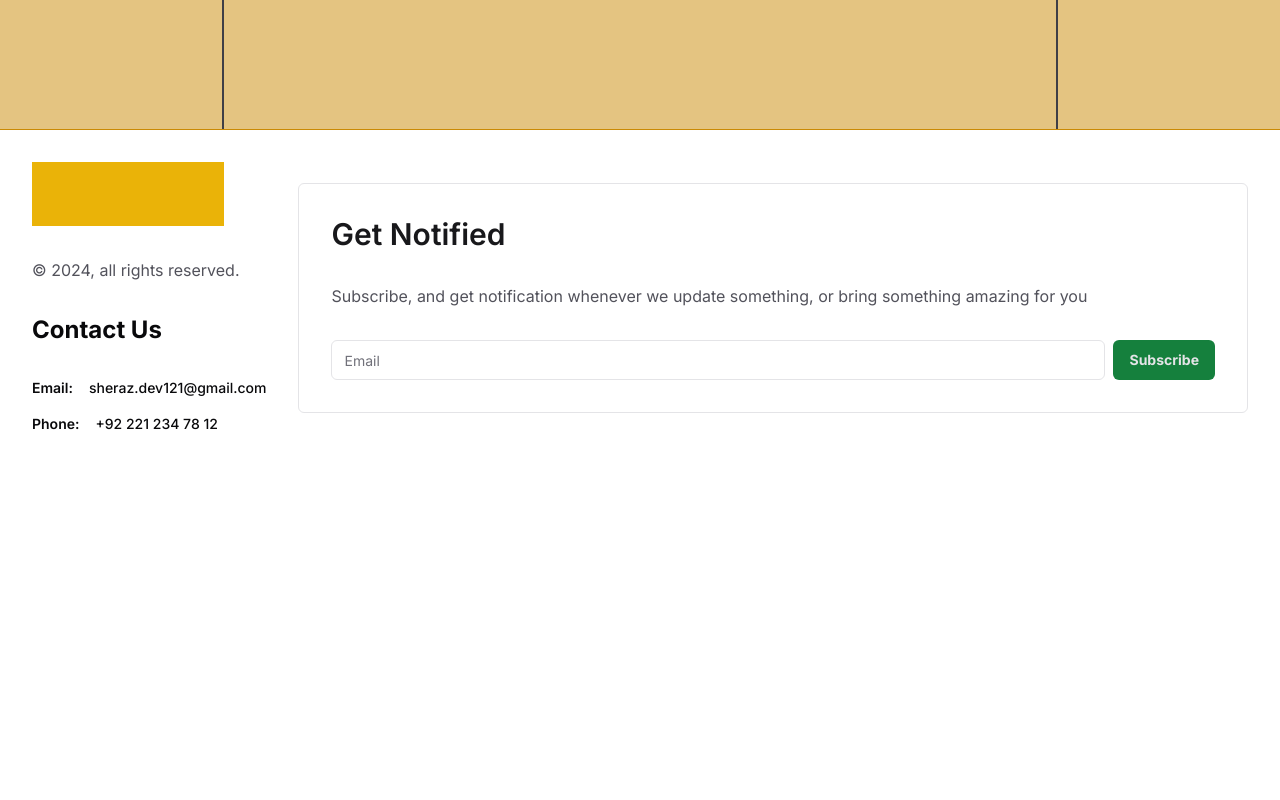
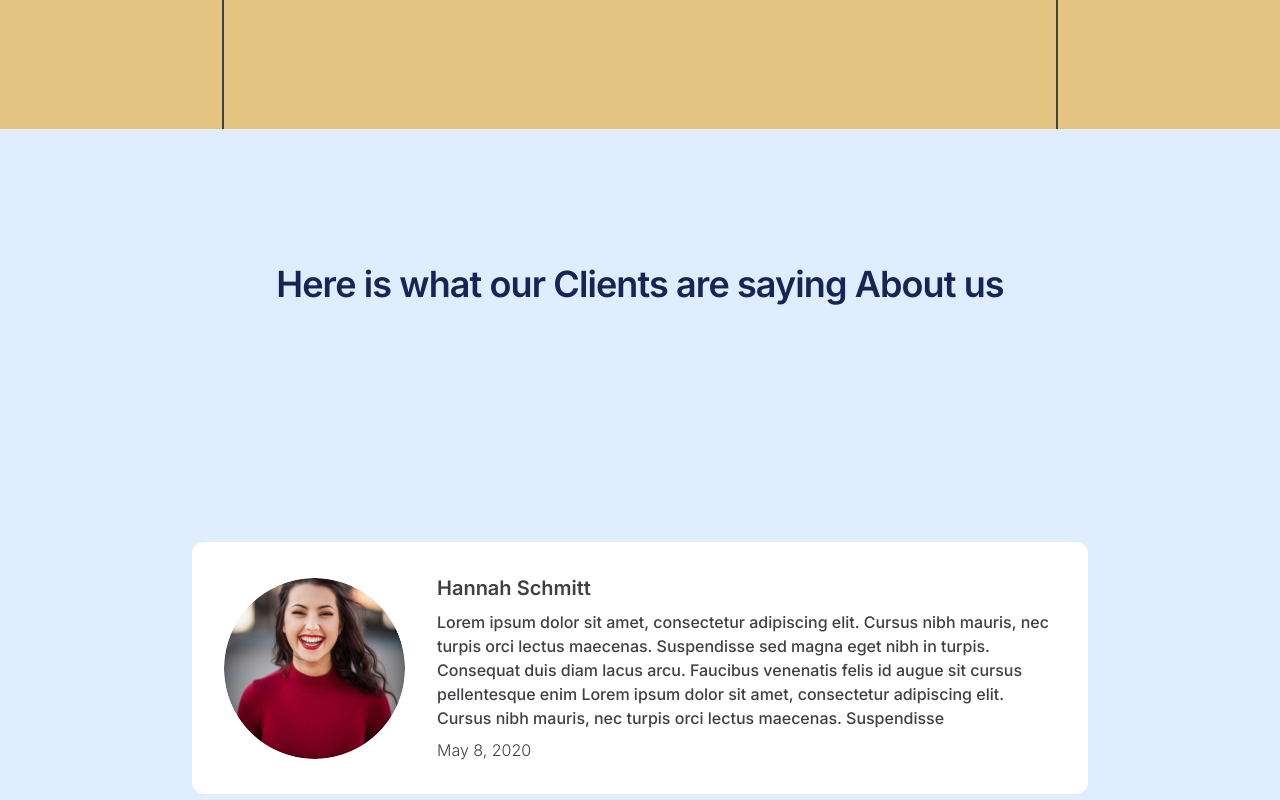
Before and after one commit to sheraz4196/twisto, a Next.js app: page / in a window 1280 px wide. Shown: the part 800-1600 px from the top of the page. Before the commit the page ends 1266 px from the top, so only its background shows below. Built offline with nearby package versions, Linux system fonts and the light colour scheme.

Commit message:
feat:testimonials.tsx design complete

```diff
--- a/app/_components/testimonials.tsx
+++ b/app/_components/testimonials.tsx
@@ -1,3 +1,42 @@
+import Image from 'next/image';
 export default function Testimonials() {
-  return <div>{/* Testimonials */}</div>;
+  return (
+    <div className="flex h-screen justify-center bg-blue-200/50 p-4  md:p-6 lg:p-8">
+      <div className="grid max-w-3xl place-items-center gap-4 text-blue-950 lg:max-w-4xl lg:gap-8">
+        <div>
+          <h1 className="text-3xl font-semibold tracking-tight lg:text-4xl">
+            Here is what our Clients are saying About us
+          </h1>
+        </div>
+        <div className="grid grid-cols-4 items-center gap-4 rounded-xl bg-white p-4 text-left text-zinc-700 md:p-6 lg:gap-5 lg:p-8">
+          <div className="">
+            <Image
+              src={'/client.jpg'}
+              alt="Client-Review"
+              className="h-auto w-auto rounded-full"
+              width={312}
+              height={160}
+            />
+          </div>
+          <div className="col-span-3 flex flex-col gap-2 text-base">
+            <div>
+              <h2 className="text-lg font-semibold lg:text-xl">Hannah Schmitt</h2>
+            </div>
+            <div className="font-medium">
+              <p>
+                Lorem ipsum dolor sit amet, consectetur adipiscing elit. Cursus nibh mauris, nec
+                turpis orci lectus maecenas. Suspendisse sed magna eget nibh in turpis. Consequat
+                duis diam lacus arcu. Faucibus venenatis felis id augue sit cursus pellentesque enim
+                Lorem ipsum dolor sit amet, consectetur adipiscing elit. Cursus nibh mauris, nec
+                turpis orci lectus maecenas. Suspendisse
+              </p>
+            </div>
+            <div className="font-light ">
+              <p>May 8, 2020</p>
+            </div>
+          </div>
+        </div>
+      </div>
+    </div>
+  );
 }
--- a/app/not-found.tsx
+++ b/app/not-found.tsx
@@ -14,7 +14,7 @@ export default function NotFound() {
           height={160}
         />
         <div className="flex flex-col gap-4 text-zinc-700 lg:gap-8">
-          <h1 className="text-5xl font-semibold tracking-tight lg:text-6xl">Page Not Found</h1>
+          <h3 className="text-5xl font-semibold tracking-tight lg:text-6xl">Page Not Found</h3>
           <p className="text-sm lg:text-base">
             The page you are looking for might have been removed had its name changed or is
             temporarily unavailable.
```
Also changed, not shown: public/client.jpg (added).
